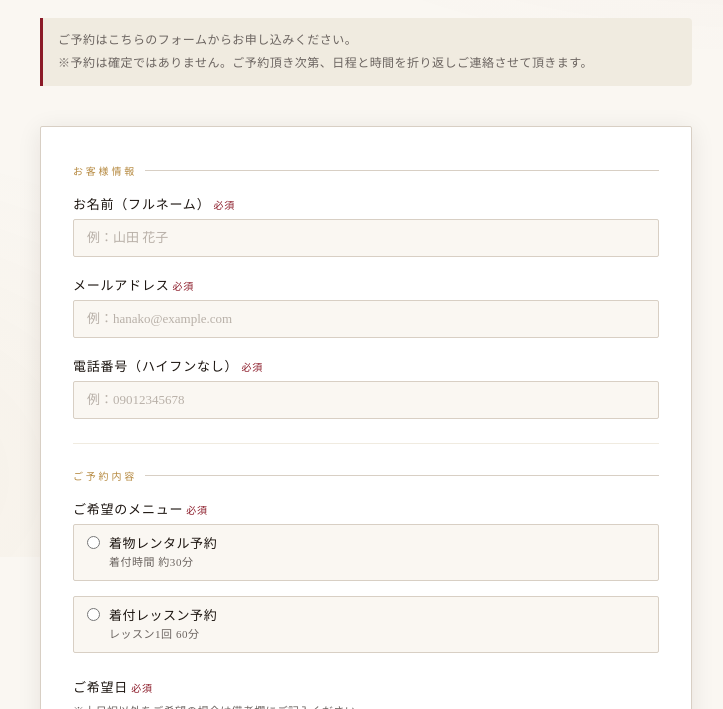
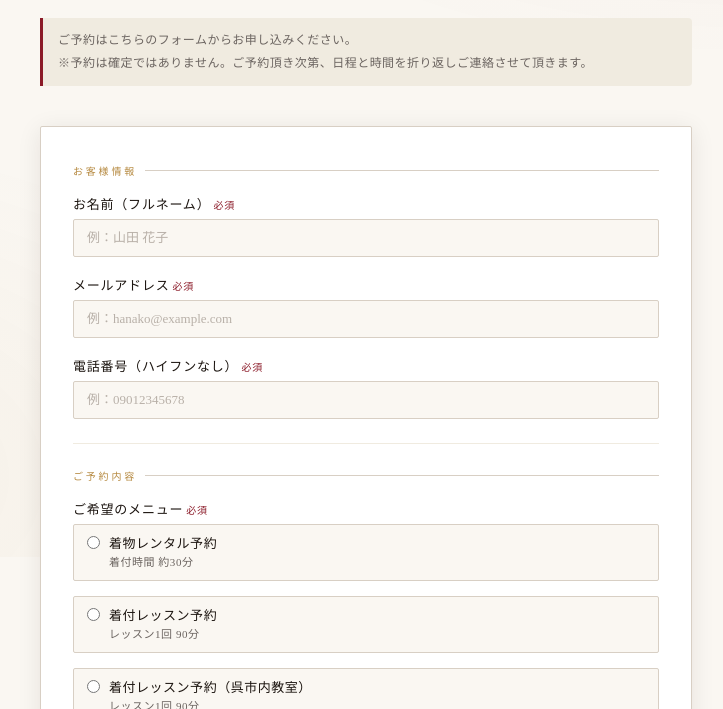
Before and after one commit to yoshibi/wakiya, a plain HTML site: page reserve.html in a window 1280 px wide. Shown: the part 243-952 px from the top of the page, without its empty margins (274-997 px from the left). Drawn offline with Linux system fonts and the light colour scheme; no server answers.

Commit message:
Update reserve.html

```diff
--- a/reserve.html
+++ b/reserve.html
@@ -192,8 +192,12 @@ textarea { resize: vertical; min-height: 80px; line-height: 1.7; }
               <span class="choice-text">着物レンタル予約<span class="choice-sub">着付時間 約30分</span></span>
             </label>
             <label class="choice">
-              <input type="radio" name="menu" value="着付レッスン予約">
-              <span class="choice-text">着付レッスン予約<span class="choice-sub">レッスン1回 60分</span></span>
+              <input type="radio" name="menu" value="着付レッスン予約（御手洗地区脇屋）">
+              <span class="choice-text">着付レッスン予約<span class="choice-sub">レッスン1回 90分</span></span>
+            </label>
+            <label class="choice">
+              <input type="radio" name="menu" value="着付レッスン予約（呉市内教室）">
+              <span class="choice-text">着付レッスン予約（呉市内教室）<span class="choice-sub">レッスン1回 90分</span></span>
             </label>
           </div>
           <span class="err-msg" id="menu-err">メニューをお選びください</span>
```
